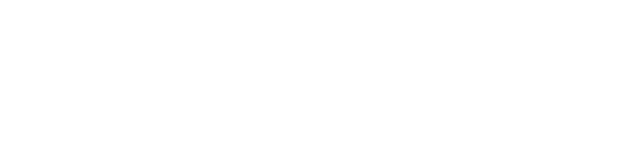
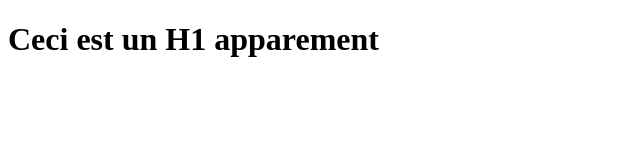
Before and after one commit to WildBenji/my-super-website, a plain HTML site: page index.html in a window 1280 px wide. Shown: the whole page, without its empty margins (0-640 px from the left). Drawn offline with Linux system fonts and the light colour scheme.

Commit message:
Message à caractère informatif

```diff
--- a/index.html
+++ b/index.html
@@ -2,9 +2,9 @@
 <html>
   <head>
     <meta charset="UTF-8">
-    <title>title</title>
+    <title>Ceci est un titre</title>
   </head>
   <body>
-
+    <h1>Ceci est un H1 apparement</h1>
   </body>
 </html>
```
